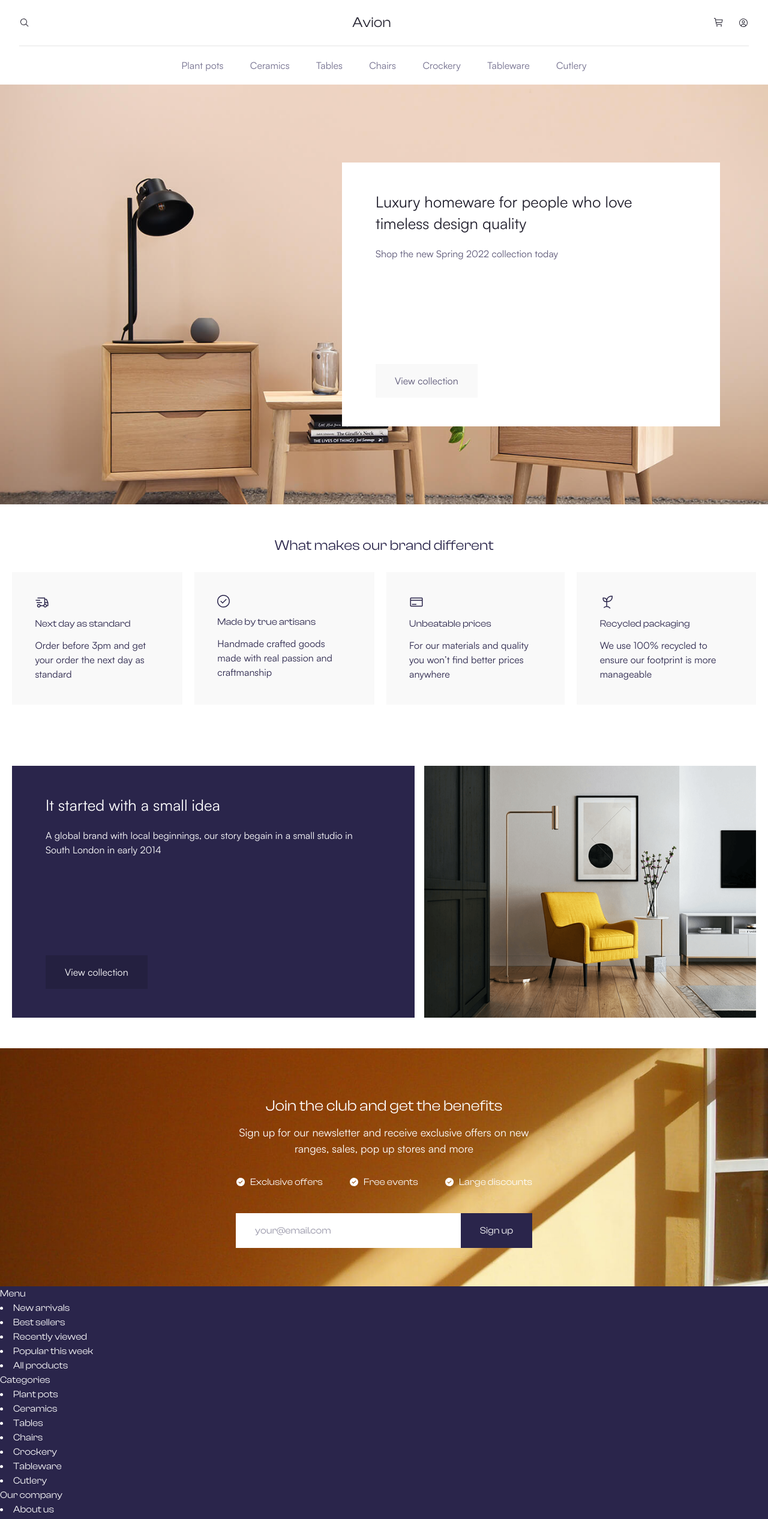
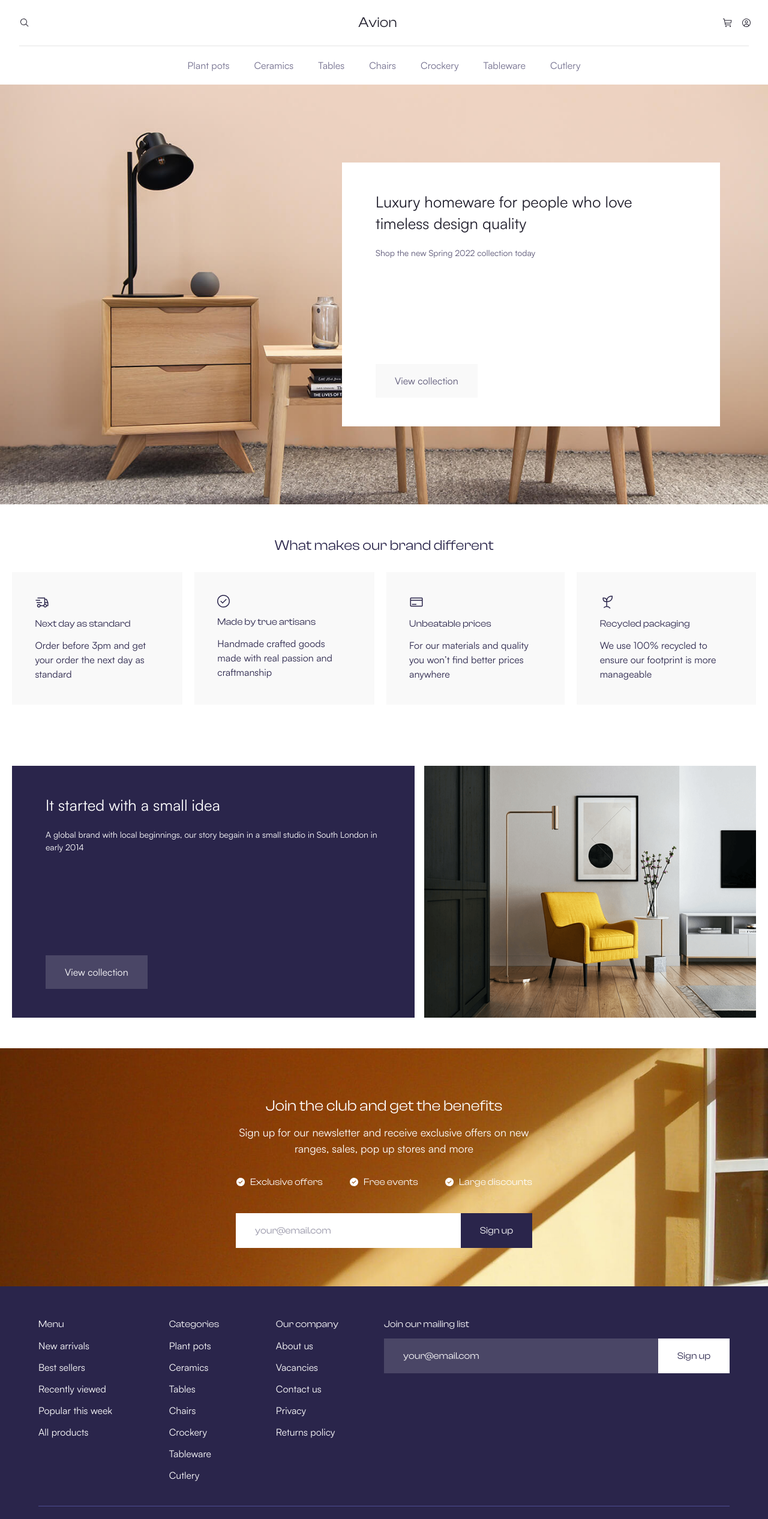
Before and after one commit to Anatoliy2024/brand-shop, a Next.js app: page / in a window 1280 px wide. Shown: the top 2533 px of the page at 60% size. Built offline with nearby package versions, Linux system fonts and the light colour scheme.

Commit message:
update footer

```diff
--- a/src/app/globals.css
+++ b/src/app/globals.css
@@ -17,10 +17,10 @@
   --background-purple: #2a254b;
   --background-grey: #f9f9f9;
 
-  --fs-lg: clamp(0.75rem, 1vw, 0.875rem); /* 14px */
+  --fs-sm: clamp(0.75rem, 1vw, 0.875rem); /* 14px */
 
   /*--fs-sm: 0.875rem;*/ /* 14px */
-  --fs-lg: clamp(0.875rem, 1vw, 1.12rem); /* 18px */
+  --fs-md: clamp(0.875rem, 1vw, 1.12rem); /* 18px */
 
   /*--fs-md: 1.12rem;*/ /* 18px */
 
@@ -38,6 +38,8 @@
   /* --color-text-grey-three: #2a254b; */
   --color-text-white: #ffffff;
   --color-text-white-two: rgba(249, 249, 249, 1);
+
+  --color-background-blink: rgba(255, 255, 255, 0.15);
 }
 
 body {
--- a/src/components/Footer/Footer.module.scss
+++ b/src/components/Footer/Footer.module.scss
@@ -1,15 +1,116 @@
 .Footer {
   background: var(--color-text-black);
   color: var(--color-text-white);
+  padding: clamp(20px, 4vw, 58px) clamp(20px, 5vw, 83px) 25px;
+  // margin: 0 auto;
+  // max-width: 1274px;
+  li {
+    list-style: none;
+  }
   .Footer_top {
-    .Footer_listItem {
-      list-style: none;
+    display: flex;
+    justify-content: space-between;
+    padding-bottom: clamp(20px, 3vw, 48px);
+    gap: 20px;
+    @media (max-width: 700px) {
+      flex-wrap: wrap;
+    }
+    .Footer__linksMenu {
+      flex: 0 1 auto;
+      width: 100%;
+      max-width: 500px;
+      display: flex;
+      justify-content: space-between;
+      flex-wrap: wrap;
+      gap: 20px;
+      // gap: 100px;
+      @media (max-width: 500px) {
+        justify-content: left;
+        gap: 20px 100px;
+      }
+      .Footer_ListItem {
+        h3 {
+          padding-bottom: 12px;
+        }
+        div {
+          display: flex;
+          flex-direction: column;
+          gap: 12px;
+          font-family: var(--font-satoshi), sans-serif;
+          li {
+          }
+        }
+      }
+    }
+    .Footer__invitationBlock {
+      flex: 1 0 auto;
+      max-width: 50%;
+      // display: flex;
+      // align-items: flex-start;
+      @media (max-width: 800px) {
+        // flex-wrap: wrap;
+        max-width: 100%;
+      }
+      h3 {
+        padding-bottom: 12px;
+      }
+      .invitationBlock__content {
+        display: flex;
+
+        .invitationBlock__inputWrapper {
+          flex: 1 1 auto;
+          width: 100%;
+
+          padding: 17px 32px;
+          // background: rgba(255, 255, 255, 0.15);
+          background: var(--color-background-blink);
+          input {
+            width: 100%;
+          }
+          input::placeholder {
+            color: var(--color-text-white); // любой цвет
+          }
+        }
+        button {
+          padding: 17px 32px;
+          // min-width: 118px;
+          background: var(--color-text-white);
+          color: var(--color-text-black);
+          white-space: nowrap;
+        }
+      }
+
+      // input {
+      //   flex: 1 1 auto;
+      // }
+      // button {
+      //   padding: 16px 32px;
+      // }
+
+      // display: flex;
     }
   }
   .Footer__separator {
-    width: 95%; /* ширина линии */
-    margin: 0 auto; /* автоматически добавляет одинаковые отступы слева и справа */
-    border: none; /* убираем стандартную рамку */
-    border-top: 1px solid #4e4d93; /* создаём линию */
+    // width: 100%;
+    // margin: 0 auto;
+    border: none;
+    border-top: 1px solid #4e4d93;
+  }
+  .Footer__bottom {
+    display: flex;
+    justify-content: space-between;
+    padding-top: 24px;
+    gap: 20px;
+    @media (max-width: 550px) {
+      // flex-wrap: wrap;
+      flex-direction: column-reverse;
+    }
+    .bottom_copyright {
+    }
+    .bottom_socialMedia {
+      display: flex;
+      flex-wrap: wrap;
+      gap: 24px;
+    }
   }
 }
--- a/src/components/Footer/Footer.tsx
+++ b/src/components/Footer/Footer.tsx
@@ -18,18 +18,18 @@ export function Footer() {
     PinterestIcon,
   ]
   const menuList = [
-    "New arrivals",
-    "Best sellers",
-    "Recently viewed",
-    "Popular this week",
-    "All products",
+    { text: "New arrivals", link: "#" },
+    { text: "Best sellers", link: "#" },
+    { text: "Recently viewed", link: "#" },
+    { text: "Popular this week", link: "#" },
+    { text: "All products", link: "#" },
   ]
   const ourCompanyList = [
-    "About us",
-    "Vacancies",
-    "Contact us",
-    "Privacy",
-    "Returns policy",
+    { text: "About us", link: "#" },
+    { text: "Vacancies", link: "#" },
+    { text: "Contact us", link: "#" },
+    { text: "Privacy", link: "#" },
+    { text: "Returns policy", link: "#" },
   ]
   return (
     <div className={style.Footer}>
@@ -39,15 +39,20 @@ export function Footer() {
           <ListItem title="Categories" arrayItem={categories} />
           <ListItem title="Our company" arrayItem={ourCompanyList} />
         </div>
-        <div className={style.Footer__inputWrapper}>
-          <input type="text" />
+        <div className={style.Footer__invitationBlock}>
+          <h3>Join our mailing list</h3>
+          <div className={style.invitationBlock__content}>
+            <div className={style.invitationBlock__inputWrapper}>
+              <input type="text" placeholder="your@email.com" />
+            </div>
             <button>Sign up</button>
+          </div>
         </div>
       </div>
       <hr className={style.Footer__separator} />
       <div className={style.Footer__bottom}>
         <div className={style.bottom_copyright}>Copyright 2022 Avion LTD</div>
-        <div>
+
         <div className={style.bottom_socialMedia}>
           {ListSocialMedia.map((Icon, index) => (
             <li key={index}>
@@ -59,7 +64,6 @@ export function Footer() {
         </div>
       </div>
     </div>
-    </div>
   )
 }
 
@@ -68,16 +72,18 @@ function ListItem({
   arrayItem,
 }: {
   title: string
-  arrayItem: string[]
+  arrayItem: Record<string, string>[]
 }) {
   return (
     <div className={style.Footer_ListItem}>
       <h3>{title}</h3>
+      <div>
         {arrayItem.map((item, index) => (
           <li key={index}>
-          <Link href={"#"}>{item}</Link>
+            <Link href={item.link}>{item.text}</Link>
           </li>
         ))}
       </div>
+    </div>
   )
 }
--- a/src/components/Header/Header.module.scss
+++ b/src/components/Header/Header.module.scss
@@ -1,28 +1,88 @@
+$width: 550px;
+
 .Header {
   .Header__top {
     display: flex;
     justify-content: space-between;
-    padding: 20px 28px;
+    padding: clamp(14px, 2vw, 20px) 28px;
     align-items: center;
     font-size: var(--fs-lg-m);
     color: var(--color-text-black-two);
     // border-bottom: 1px solid rgba(0, 0, 0, 0.1);
 
-    .Header__iconWrapper {
+    .Header__searchBlock {
+      display: flex;
+      align-items: center;
+      gap: 20px;
+      .searchBlock__iconWrapper {
         cursor: pointer;
         padding: 5px;
         border-radius: 5px;
+
         &:hover {
           // transform: scale(1.3);
           background: var(--color-text-grey);
           color: white;
         }
       }
+      .hamburger {
+        width: 12px;
+        height: 12px;
+        position: relative;
+        display: flex;
+        flex-direction: column;
+        justify-content: space-between;
+        cursor: pointer;
+        z-index: 1100;
+        background: none;
+        border: none;
+        span {
+          position: absolute;
+          left: 0;
+          height: 1px;
+          width: 100%;
+          background-color: black;
+          border-radius: 2px;
+          transition: all 0.3s ease;
+          transform-origin: center;
+        }
+        span:nth-child(1) {
+          top: 0px;
+        }
+        span:nth-child(2) {
+          top: 5px; // середина блока
+        }
+        span:nth-child(3) {
+          top: 10px;
+        }
+      }
+      // открытое меню
+      .hamburgerOpen span:nth-child(1) {
+        top: 5px;
+        transform: rotate(45deg);
+      }
+
+      .hamburgerOpen span:nth-child(2) {
+        opacity: 0;
+      }
+
+      .hamburgerOpen span:nth-child(3) {
+        top: 5px;
+        transform: rotate(-45deg);
+      }
+      @media (max-width: $width) {
+        order: 2;
+      }
+    }
     .Header__logo {
+      @media (max-width: $width) {
+        order: 1;
+      }
     }
     .Header__userInfo {
       display: flex;
       gap: 16px;
+      align-items: center;
     }
   }
 
@@ -31,18 +91,65 @@
     margin: 0 auto; /* автоматически добавляет одинаковые отступы слева и справа */
     border: none; /* убираем стандартную рамку */
     border-top: 1px solid rgba(0, 0, 0, 0.1); /* создаём линию */
+    @media (max-width: $width) {
+      display: none;
+    }
   }
   .Header__categories {
     max-width: 675px;
     margin: 0 auto;
     display: flex;
-    // flex-wrap: wrap;
+    flex-wrap: wrap;
     justify-content: space-between;
-    padding: 20px 0;
+    padding: 20px 10px;
     font-family: var(--font-satoshi), sans-serif;
     color: var(--color-text-grey);
     .Header__categoryItem {
       cursor: pointer;
     }
+
+    @media (max-width: $width) {
+      position: fixed;
+      flex-direction: column;
+      // overflow: auto;
+      // gap: 0;
+      // flex-wrap: nowrap;
+      // top: 85px;
+      // left: 0;
+      width: 150px;
+      height: 100%;
+      // // background: var(--color-gradient);
+      background-color: rgba(0, 0, 0, 0.8);
+      color: var(--color-text-white);
+      border-top-right-radius: 20px;
+      // // background-color: #333;
+      z-index: 1000;
+      box-shadow: 2px 0 6px rgba(0, 0, 0, 0.2);
+      transition: transform 0.3s ease;
+      overflow-y: auto;
+      li {
+        // width: 100%;
+        text-align: center;
+      }
+      // a {
+      //   padding: 20px;
+      //   min-width: calc(100% - 40px);
+      // }
     }
   }
+  .overlay {
+    position: fixed;
+    z-index: 999; // меньше чем navbar
+    top: 0;
+    left: 0;
+    width: 100vw;
+    height: 100vh;
+    background-color: rgba(0, 0, 0, 0.5);
+  }
+
+  .hidden {
+    @media (max-width: $width) {
+      transform: translateX(-110%);
+    }
+  }
+}
--- a/src/components/Header/Header.tsx
+++ b/src/components/Header/Header.tsx
@@ -1,18 +1,79 @@
+"use client"
 import { SearchIcon } from "@/assets/svg/SearchIcon"
 import style from "./Header.module.scss"
 import { ShoppingCardIcon } from "@/assets/svg/ShoppingCardIcon"
 import { UserAvatarIcon } from "@/assets/svg/UserAvatarIcon"
 import { categories } from "@/data/categories"
+import { useEffect, useState } from "react"
+import Link from "next/link"
 
 export function Header() {
-  // return <div>Header</div>
+  const [menuOpen, setMenuOpen] = useState(false)
+  const [showButton, setShowButton] = useState(false)
+
+  const handleShowToggleMenu = () => {
+    setMenuOpen((prev) => !prev)
+  }
+
+  useEffect(() => {
+    const mediaQuery = window.matchMedia("(min-width: 550px)")
+
+    const updateMedia = () => {
+      setMenuOpen(mediaQuery.matches)
+      setShowButton(!mediaQuery.matches)
+    }
+
+    // const onScroll = () => {
+    //   setScrolled(window.scrollY > 0)
+    // }
+
+    // начальное состояние (УЖЕ НА КЛИЕНТЕ)
+    updateMedia()
+    // onScroll()
+
+    mediaQuery.addEventListener("change", updateMedia)
+    // window.addEventListener("scroll", onScroll, { passive: true })
+
+    return () => {
+      mediaQuery.removeEventListener("change", updateMedia)
+      // window.removeEventListener("scroll", onScroll)
+    }
+  }, [])
+
+  useEffect(() => {
+    if (menuOpen && showButton) {
+      document.body.style.overflow = "hidden"
+    } else {
+      document.body.style.overflow = ""
+    }
+
+    return () => {
+      document.body.style.overflow = ""
+    }
+  }, [menuOpen, showButton])
+
   return (
     <div className={style.Header}>
       <div className={style.Header__top}>
-        <div className={style.Header__iconWrapper}>
+        <div className={style.Header__searchBlock}>
+          <div className={style.searchBlock__iconWrapper}>
             <SearchIcon />
           </div>
+          {showButton && (
+            <div
+              onClick={handleShowToggleMenu}
+              className={`${style.hamburger} ${
+                menuOpen ? style.hamburgerOpen : ""
+              }`}
+            >
+              <span></span>
+              <span></span>
+              <span></span>
+            </div>
+          )}
+        </div>
         <div className={style.Header__logo}>Avion</div>
+        {!showButton && (
           <div className={style.Header__userInfo}>
             <div className={style.Header__iconWrapper}>
               <ShoppingCardIcon />
@@ -21,15 +82,23 @@ export function Header() {
               <UserAvatarIcon />
             </div>
           </div>
+        )}
       </div>
       <hr className={style.Header__separator} />
-      <ul className={style.Header__categories}>
+      <ul
+        className={`${style.Header__categories} ${
+          !menuOpen ? style.hidden : ""
+        }`}
+      >
         {categories.map((item, index) => (
           <li key={index} className={style.Header__categoryItem}>
-            {item}
+            <Link href={item.link}>{item.text}</Link>
           </li>
         ))}
       </ul>
+      {menuOpen && showButton && (
+        <div className={style.overlay} onClick={() => setMenuOpen(false)} />
+      )}
     </div>
   )
 }
--- a/src/components/Slogan/Slogan.module.scss
+++ b/src/components/Slogan/Slogan.module.scss
@@ -11,61 +11,23 @@
 
   .Slogan__contentWrapper {
     padding: 130px 80px;
-    background: url("/img/interior-1.jpg");
+
+    // background: url("/img/interior-1.jpg");
+    // background-size: cover;
+
+    background-position: center;
     background-size: cover;
+    background-repeat: no-repeat;
     @media (max-width: 800px) {
       padding: 70px 40px;
 
       // padding: 0;
     }
     @media (max-width: 500px) {
-      background: none;
+      background: none !important;
       padding: 0;
 
       // min-width: 100%;
     }
-    // .Slogan__content {
-    //   background: #ffffff;
-    //   padding: 48px 61px 48px 56px;
-    //   width: 630px;
-    //   height: 440px;
-    //   color: var(--color-text-grey-two);
-    //   font-family: var(--font-satoshi), sans-serif;
-    //   display: flex;
-    //   flex-direction: column;
-    //   gap: 20px;
-    //   margin-left: auto;
-
-    //   @media (max-width: 800px) {
-    //     padding: 24px 30px;
-
-    //     width: 400px;
-    //     height: 300px;
-    //     // width: 100%;
-    //     // margin-left: 0;
-    //   }
-    //   @media (max-width: 500px) {
-    //     // background: none;
-    //     // padding: 0;
-    //     width: 100%;
-
-    //     // min-width: 100%;
-    //   }
-    //   h2 {
-    //     font-size: var(--fs-xl);
-    //     color: var(--color-text-black-two);
-    //     line-height: 140%;
-    //   }
-    //   div {
-    //     font-size: var(--fs-md);
-    //     flex: 1;
-    //   }
-    //   button {
-    //     align-self: flex-start;
-    //     padding: 16px 32px;
-    //     background: var(--color-text-white-two);
-    //     // background: rgba(249, 249, 249, 1);
-    //   }
-    // }
   }
 }
--- a/src/components/Slogan/Slogan.tsx
+++ b/src/components/Slogan/Slogan.tsx
@@ -1,61 +1,33 @@
-import { SearchIcon } from "@/assets/svg/SearchIcon"
 import style from "./Slogan.module.scss"
-import { ShoppingCardIcon } from "@/assets/svg/ShoppingCardIcon"
-import { UserAvatarIcon } from "@/assets/svg/UserAvatarIcon"
-import { categories } from "@/data/categories"
+
 import Image from "next/image"
 import { SloganContentText } from "../SloganContentText/SloganContentText"
 
+const image = "/img/interior-1.jpg"
 export function Slogan() {
   // return <div>Header</div>
   return (
     <div className={style.Slogan}>
+      <div
+        className={style.Slogan__contentWrapper}
+        // data-image={image}
+        style={{ backgroundImage: `url(${image})` }}
+      >
+        <SloganContentText
+          title="Luxury homeware for people who love timeless design quality"
+          text="Shop the new Spring 2022 collection today"
+          type="Slogan"
+        />
+      </div>
       <div className={style.Slogan__imageWrapper}>
         <Image
-          src="/img/interior-1.jpg"
+          src={image}
+          // src="/img/interior-1.jpg"
           width={500}
           height={500}
           alt="interior"
         />
       </div>
-
-      <div className={style.Slogan__contentWrapper}>
-        <SloganContentText
-          title="Luxury homeware for people who love timeless design quality"
-          text="Shop the new Spring 2022 collection today"
-          type="Slogan"
-        />
-        {/* <div className={style.Slogan__content}>
-          <h2>Luxury homeware for people who love timeless design quality</h2>
-          <div>Shop the new Spring 2022 collection today</div>
-          <button>View collection</button>
-        </div> */}
-      </div>
     </div>
-
-    // <div className={style.header}>
-    //   <div className={style.header__top}>
-    //     <div className={style.header__iconWrapper}>
-    //       <SearchIcon />
-    //     </div>
-    //     <div className={style.header__logo}>Avion</div>
-    //     <div className={style.header__userInfo}>
-    //       <div className={style.header__iconWrapper}>
-    //         <ShoppingCardIcon />
-    //       </div>
-    //       <div className={style.header__iconWrapper}>
-    //         <UserAvatarIcon />
-    //       </div>
-    //     </div>
-    //   </div>
-    //   <hr className={style.header__separator} />
-    //   <ul className={style.header__categories}>
-    //     {categories.map((item, index) => (
-    //       <li key={index} className={style.header__categoryItem}>
-    //         {item}
-    //       </li>
-    //     ))}
-    //   </ul>
-    // </div>
   )
 }
--- a/src/components/SloganContentText/SloganContentText.module.scss
+++ b/src/components/SloganContentText/SloganContentText.module.scss
@@ -47,11 +47,21 @@
   @media (max-width: 800px) {
     padding: 24px 30px;
 
-    width: 400px;
+    max-width: 400px;
     height: 300px;
 
     // width: 100%;
     // margin-left: 0;
+  }
+  @media (max-width: 500px) {
+    max-width: 100%;
+    margin-left: 0;
+
+    // margin-left: 0;
+    // margin: 0 auto;
+
+    // width: 100%;
+    // min-width: 100%;
   }
 }
 .SloganTwo {
@@ -70,6 +80,6 @@
     color: white;
   }
   button {
-    background: rgba(0, 0, 0, 0.15);
+    background: var(--color-background-blink);
   }
 }
--- a/src/data/categories.ts
+++ b/src/data/categories.ts
@@ -1,9 +1,18 @@
+// export const categories = [
+//   "Plant pots",
+//   "Ceramics",
+//   "Tables",
+//   "Chairs",
+//   "Crockery",
+//   "Tableware",
+//   "Cutlery",
+// ]
 export const categories = [
-  "Plant pots",
-  "Ceramics",
-  "Tables",
-  "Chairs",
-  "Crockery",
-  "Tableware",
-  "Cutlery",
+  { text: "Plant pots", link: "#" },
+  { text: "Ceramics", link: "#" },
+  { text: "Tables", link: "#" },
+  { text: "Chairs", link: "#" },
+  { text: "Crockery", link: "#" },
+  { text: "Tableware", link: "#" },
+  { text: "Cutlery", link: "#" },
 ]
```
Also changed, not shown: src/components/Invitation/Invitation.module.scss (+7 -1 lines). Lines whose indentation alone changed are shown as unchanged.
